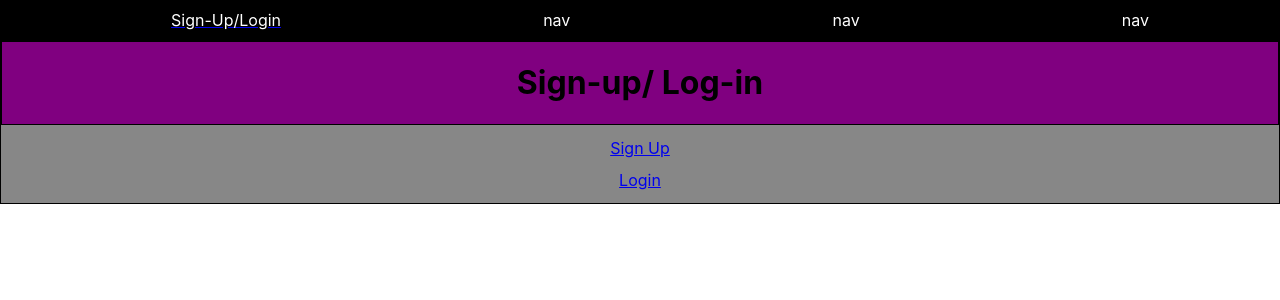
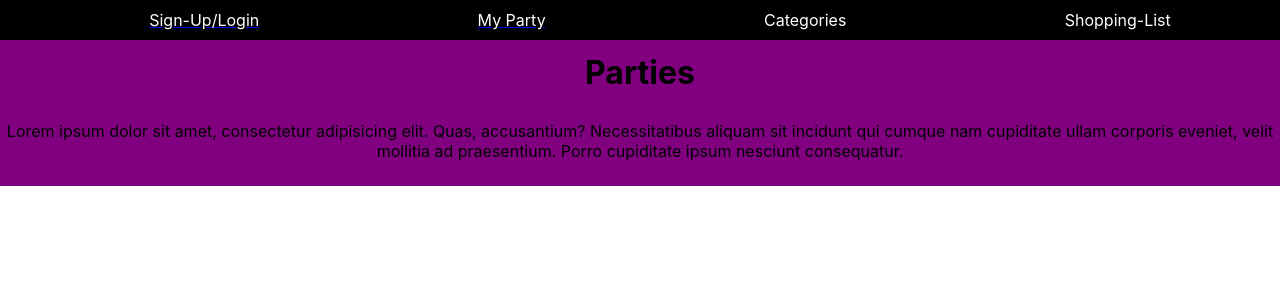
Before and after one commit to bw-party-planner/frontend-susan, a React (Create React App) app in the folder planning/: page / in a window 1280 px wide. Shown: the top 300 px of the page. Built offline with nearby package versions, Linux system fonts and the light colour scheme.

Commit message:
added more styled components and linked signup and login to nav also made mock links

```diff
--- a/planning/src/App.css
+++ b/planning/src/App.css
@@ -25,8 +25,3 @@
   border: 1px solid black;
   background: purple;
 }
-
-.supage {
-  border:1px solid black;
-  background: rgba(0, 0, 0, 0.469);
-}
--- a/planning/src/App.js
+++ b/planning/src/App.js
@@ -3,6 +3,7 @@ import React from 'react';
 import SignUpPage from './Components/SignUpPage';
 import Nav from './Components/Nav';
 import {Route,Link} from 'react-router-dom';
+import Parties from './Components/Parties';
 import './App.css';
 
 
@@ -10,9 +11,14 @@ import './App.css';
 function App() {
   return (
     <div className="App">
+      <div className='navigation'>
       <Nav/>
+      </div>
+      <div className='partypage'>
+        <Route exact path='/' component={Parties}/>
+      </div>
        <div className='supage'>
-       <SignUpPage/>
+       <Route exact path='/signuppage' component={SignUpPage}/>
        </div>
     </div>
 
--- a/planning/src/Components/Nav.js
+++ b/planning/src/Components/Nav.js
@@ -1,6 +1,8 @@
 import React from 'react';
 import {Route,Link} from 'react-router-dom';
 import styled from 'styled-components';
+import SignUpPage from './SignUpPage';
+import Parties from './Parties';
 import '../index.css';
 
 const Ul = styled.ul`
@@ -25,14 +27,22 @@ function Nav() {
   return (
     <Navo>
      <Ul>
-       <Link to='/signup'>
+       <Link to='/signuppage'>
        <Li>Sign-Up/Login</Li>
        </Link>
-       <Li>nav</Li>
-       <Li>nav</Li>
-       <Li>nav</Li>
+       <Link to='/'>
+       <Li>My Party</Li>
+       </Link>
+       <Li>Categories</Li>
+       <Li>Shopping-List</Li>
      </Ul>
+
+     <Route exact path='/sign-up' component={SignUpPage}/>
+     <Route exact path='/login' component={SignUpPage}/>
     </Navo>
+
+
+
 
   );
 }
--- a/planning/src/Components/Parties.js
+++ b/planning/src/Components/Parties.js
@@ -1,15 +1,33 @@
 import React from 'react';
 import {Link} from 'react-router-dom';
+import styled from 'styled-components';
 import '../index.css';
+
+
+const PartyB = styled.div`
+background: purple;
+`;
+
+const PartyT = styled.h1`
+margin:0;
+padding-top: 1%;
+padding-bottom: 1%
+`;
+
+const PartyP = styled.p`
+padding-bottom: 2%;
+`;
 
 function Parties(){
 return(
-  <div className='parties'>
-  <h1>Parties</h1>
-  <div className='partyP'>
-    <p>Lorem ipsum dolor sit amet, consectetur adipisicing elit. Quas, accusantium? Necessitatibus aliquam sit incidunt qui cumque nam cupiditate ullam corporis eveniet, velit mollitia ad praesentium. Porro cupiditate ipsum nesciunt consequatur.</p>
+  <PartyB>
+  <PartyT>Parties</PartyT>
+  <div>
+    <PartyP>
+    Lorem ipsum dolor sit amet, consectetur adipisicing elit. Quas, accusantium? Necessitatibus aliquam sit incidunt qui cumque nam cupiditate ullam corporis eveniet, velit mollitia ad praesentium. Porro cupiditate ipsum nesciunt consequatur.
+    </PartyP>
   </div>
-  </div>
+  </PartyB>
 );
 }
 
--- a/planning/src/Components/SignUpPage.js
+++ b/planning/src/Components/SignUpPage.js
@@ -2,7 +2,20 @@ import React from 'react';
 import LoginForm from './LoginForm';
 import SignUpForm from './SignUpForm';
 import {Link, Route} from 'react-router-dom';
+import styled from 'styled-components';
 import '../index.css';
+
+const SignUpB = styled.div`
+background: black;
+margin: 0;
+padding: 1%;
+`;
+
+const LoginB = styled.div`
+background: black;
+margin:0;
+padding: 1%;
+`;
 
 
 function SignUpPage() {
@@ -11,12 +24,12 @@ return(
   <div className='suheader'>
        <h1>Sign-up/ Log-in</h1>
        </div>
-    <div className="signup">
+    <SignUpB>
     <Link to='/sign-up'>Sign Up</Link>
-    </div>
-    <div className = 'login'>
+    </SignUpB>
+    <LoginB>
     <Link to='/login'>Login</Link>
-    </div>
+    </LoginB>
     <Route exact path='/sign-up' component={SignUpForm}/>
     <Route exact path='/login' component={LoginForm}/>
   </div>
```
